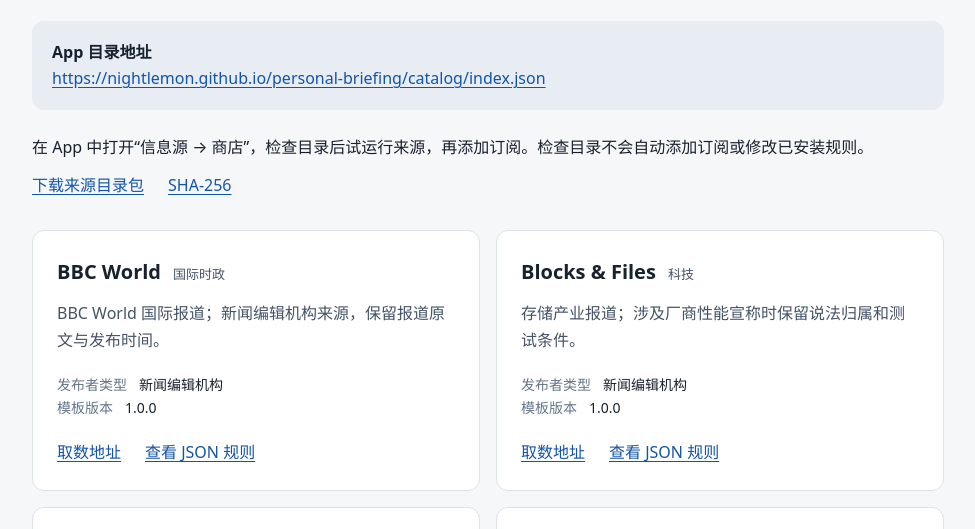
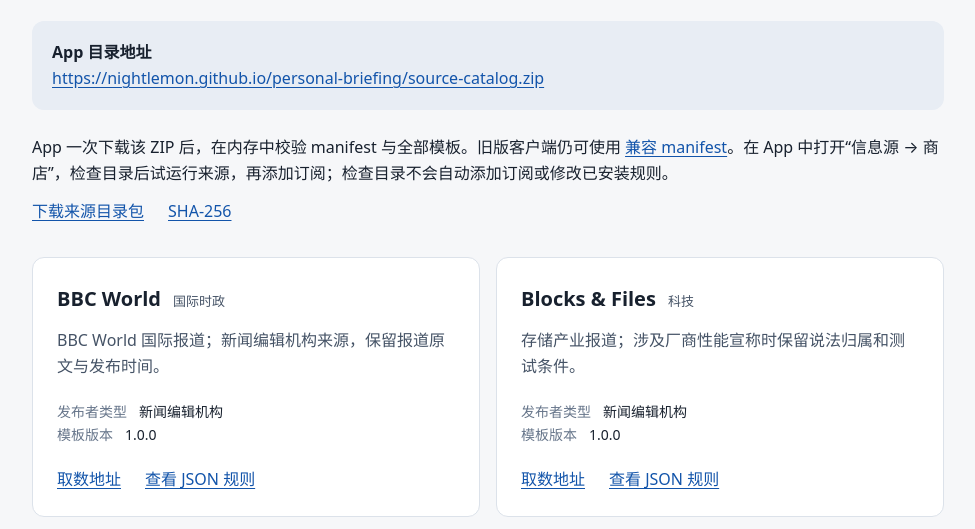
Before and after one commit to NightLemon/nightlemon.github.io, a website: page personal-briefing/index.html in a window 1280 px wide. Shown: the part 204-733 px from the top of the page, without its empty margins (152-1127 px from the left). Drawn offline with Linux system fonts and the light colour scheme.

Commit message:
Serve complete Briefing source catalog as a single download

```diff
--- a/personal-briefing/index.html
+++ b/personal-briefing/index.html
@@ -3,8 +3,8 @@
 <meta name="description" content="Personal Briefing 的公开信息源目录、取数地址与解析规则。"><style>
 :root{color-scheme:light dark;font-family:system-ui,-apple-system,"Segoe UI",sans-serif;line-height:1.65;background:#f6f7f9;color:#18212e}*{box-sizing:border-box}body{margin:0}main{max-width:960px;margin:auto;padding:40px 24px 64px}a{color:#1254aa;text-underline-offset:3px}h1{font-size:32px;line-height:1.3;margin:28px 0 12px}h2{font-size:20px;margin:0}p{margin:12px 0}.intro{max-width:760px;color:#455366}.address{padding:18px 20px;background:#e8edf4;border-radius:12px;margin:24px 0}.address a{overflow-wrap:anywhere}.links{display:flex;gap:24px;flex-wrap:wrap}.sources{display:grid;grid-template-columns:1fr 1fr;gap:16px;margin-top:32px}article{padding:24px;background:#fff;border:1px solid #dce2ea;border-radius:12px}article p{color:#455366}article a+ a{margin-left:24px}.source-heading{display:flex;align-items:baseline;flex-wrap:wrap;gap:12px}.source-heading span{font-size:13px;color:#455366}dl{font-size:14px;margin:20px 0}dl div{display:flex;gap:12px}dt{color:#66758a}dd{margin:0}footer{margin-top:32px;font-size:14px;color:#455366}@media(max-width:640px){main{padding:24px 18px 40px}h1{font-size:28px}.sources{grid-template-columns:1fr}article{padding:20px}}@media(prefers-color-scheme:dark){:root{background:#151a22;color:#e5ebf4}article{background:#1e2632;border-color:#354156}.address{background:#243247}a{color:#8fc0ff}.intro,article p,.source-heading span,footer,dt{color:#b6c3d5}}
 </style></head><body><main><a href="/">返回 NightLemon 首页</a><h1>信息源目录</h1><p class="intro">Personal Briefing 使用的公开来源清单。包含来源名称、取数地址和解析规则，供 App 的信息源商店检查更新。</p>
-<div class="address"><strong>App 目录地址</strong><br><a href="catalog/index.json">https://nightlemon.github.io/personal-briefing/catalog/index.json</a></div>
-<p>在 App 中打开“信息源 → 商店”，检查目录后试运行来源，再添加订阅。检查目录不会自动添加订阅或修改已安装规则。</p>
+<div class="address"><strong>App 目录地址</strong><br><a href="source-catalog.zip">https://nightlemon.github.io/personal-briefing/source-catalog.zip</a></div>
+<p>App 一次下载该 ZIP 后，在内存中校验 manifest 与全部模板。旧版客户端仍可使用 <a href="catalog/index.json">兼容 manifest</a>。在 App 中打开“信息源 → 商店”，检查目录后试运行来源，再添加订阅；检查目录不会自动添加订阅或修改已安装规则。</p>
 <div class="links"><a href="source-catalog.zip">下载来源目录包</a><a href="source-catalog.zip.sha256">SHA-256</a></div>
 <section class="sources" aria-label="信息源"><article><div class="source-heading"><h2>BBC World</h2><span>国际时政</span></div>
 <p>BBC World 国际报道；新闻编辑机构来源，保留报道原文与发布时间。</p><dl><div><dt>发布者类型</dt><dd>新闻编辑机构</dd></div><div><dt>模板版本</dt><dd>1.0.0</dd></div></dl>
```
Also changed, not shown: 2 other files.
